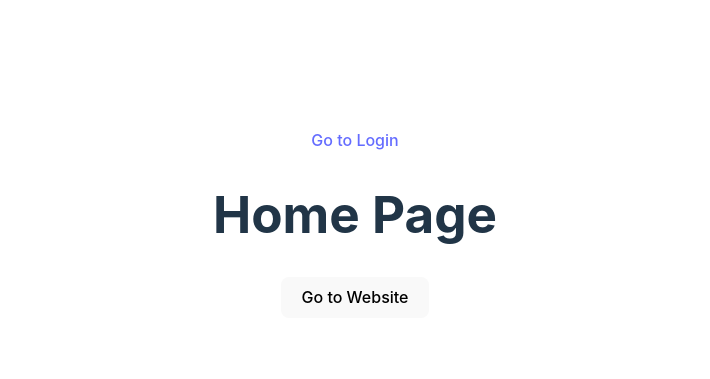
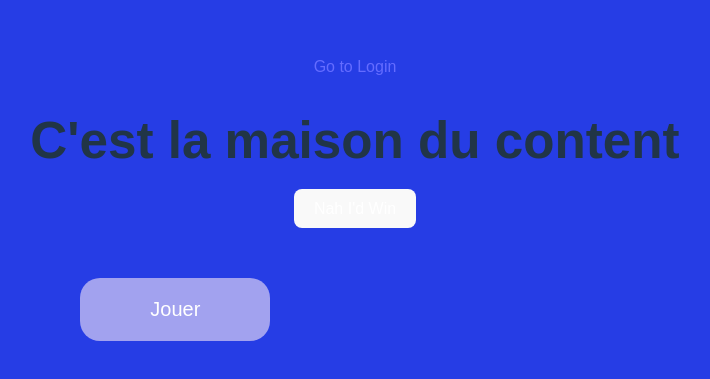
Before and after one commit to RainderAx/Shifumi, a React (Vite) app in the folder Front/: page / in a window 1280 px wide. Shown: the part 177-556 px from the top of the page, without its empty margins (285-995 px from the left). Built offline with nearby package versions, Linux system fonts and the light colour scheme.

Commit message:
letmecook

```diff
--- /dev/null
+++ b/Front/Pages/Components&Style/HomePage.css
@@ -0,0 +1,56 @@
+body {
+  font-family: sans-serif;
+  margin: 0;
+  padding: 0;
+  background-color: #263de5;
+}
+
+.container {
+  display: flex;
+  justify-content: center;
+  align-items: center;
+  min-height: 100vh;
+  background-color: #fff;
+  padding: 20px;
+}
+
+h1 {
+  font-size: 36px;
+  font-weight: bold;
+  margin-bottom: 20px;
+}
+
+button {
+  padding: 10px 20px;
+  background-color: #03a9f4;
+  color: #fff;
+  border: none;
+  cursor: pointer;
+  transition: all 0.3s ease-in-out;
+}
+
+button:hover {
+  background-color: #039be5;
+}
+
+
+
+
+.main-button{
+  display: flex;
+  justify-content: center;
+  background-color: rgb(162, 162, 239);
+  padding: 20px 70px;
+  border-radius: 20px;
+  border: none;
+  margin: 50px;
+  font-weight: 700;
+  font-size: 20px;
+  color: white;
+  transition: all 0.3s;
+}
+
+.link-button-play{
+  color: white;
+  transition: all 0.3s
+}
--- a/Front/Pages/HomePage.jsx
+++ b/Front/Pages/HomePage.jsx
@@ -1,16 +1,26 @@
-// Remove the import statement for React since it is not being used
+import React from 'react';
+import { Link } from 'react-router-dom';
+import Login from '../Pages/login'
+
+import './Components&Style/HomePage.css';
 
 const handleRedirect = () => {
-    window.location.href = 'https://www.karminecorp.fr/shop';
+  window.location.href = "https://www.karminecorp.fr/shop";
 };
 
 const TestPage = () => {
-    return (
-        <div>
-            <h1>Home Page</h1>
-            <button onClick={handleRedirect}>Go to Website</button>
-        </div>
-    );
+
+
+  return (
+
+    <div>
+       <h1>C'est la maison du content</h1>
+       <button onClick={handleRedirect} >Nah I'd Win</button>
+       <button className='main-button'><a href="/login" className='link-button-play'>Jouer</a></button>
+
+    </div>
+
+  );
 };
 
 export default TestPage;
```
